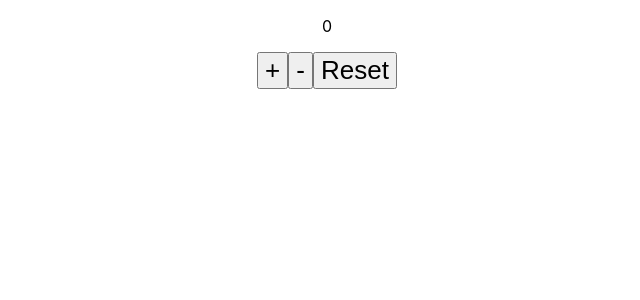
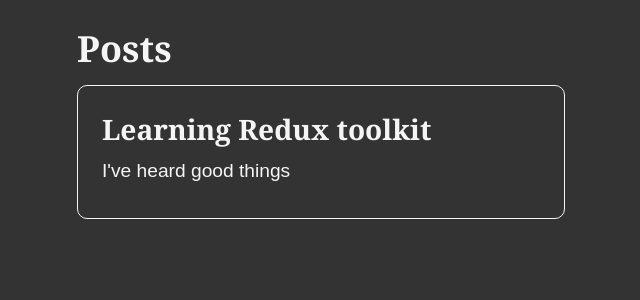
Before and after one commit to hahs-92/redux-toolkit-complete, a React (Vite) app: page / in a window 1280 px wide. Shown: the top 300 px of the page, without its empty margins (313-953 px from the left). Built offline with nearby package versions, Linux system fonts and the light colour scheme.

Commit message:
[added]: posts feature

```diff
--- a/src/App.css
+++ /dev/null
@@ -1,42 +0,0 @@
-.App {
-  text-align: center;
-}
-
-.App-logo {
-  height: 40vmin;
-  pointer-events: none;
-}
-
-@media (prefers-reduced-motion: no-preference) {
-  .App-logo {
-    animation: App-logo-spin infinite 20s linear;
-  }
-}
-
-.App-header {
-  background-color: #282c34;
-  min-height: 100vh;
-  display: flex;
-  flex-direction: column;
-  align-items: center;
-  justify-content: center;
-  font-size: calc(10px + 2vmin);
-  color: white;
-}
-
-.App-link {
-  color: #61dafb;
-}
-
-@keyframes App-logo-spin {
-  from {
-    transform: rotate(0deg);
-  }
-  to {
-    transform: rotate(360deg);
-  }
-}
-
-button {
-  font-size: calc(10px + 2vmin);
-}
--- a/src/App.jsx
+++ b/src/App.jsx
@@ -1,12 +1,13 @@
-import "./App.css";
 //components
 import { Counter } from "./features/counter/Counter";
+import { PostList } from "./features/posts/PostList";
 
 function App() {
   return (
-    <div className="App">
-      <Counter />
-    </div>
+    <main className="App">
+      {/* <Counter /> */}
+      <PostList />
+    </main>
   );
 }
 
--- a/src/app/store.js
+++ b/src/app/store.js
@@ -1,9 +1,11 @@
 import { configureStore } from "@reduxjs/toolkit";
 //reducers
 import counterReducer from "../features/counter/counterSlice";
+import postReducer from "../features/posts/postsSlice";
 
 export const store = configureStore({
   reducer: {
     counter: counterReducer,
+    posts: postReducer,
   },
 });
--- /dev/null
+++ b/src/features/posts/PostList.jsx
@@ -0,0 +1,21 @@
+import { useSelector } from "react-redux";
+import { selectAllPosts } from "./postsSlice";
+
+export function PostList() {
+  //   const posts = useSelector((state) => state.posts.posts);
+  const posts = useSelector(selectAllPosts);
+
+  const renderPosts = posts.map((post) => (
+    <article key={post.id}>
+      <h3>{post.title}</h3>
+      <p>{post.content.substring(0, 100)}</p>
+    </article>
+  ));
+
+  return (
+    <section>
+      <h2>Posts</h2>
+      {renderPosts}
+    </section>
+  );
+}
--- /dev/null
+++ b/src/features/posts/postsSlice.js
@@ -0,0 +1,26 @@
+import { createSlice } from "@reduxjs/toolkit";
+
+const postsSlice = createSlice({
+  name: "posts",
+  initialState: [
+    {
+      id: 1,
+      title: "Learning Redux toolkit",
+      content: "I've heard good things",
+    },
+  ],
+  reducers: {
+    postAdded(state, action) {
+      state.push(action.payload);
+    },
+  },
+});
+
+//selectors
+export const selectAllPosts = (state) => state.posts;
+
+//actions creater
+export const { postAdded } = postsSlice.actions;
+
+//reducer
+export default postsSlice.reducer;
--- a/src/index.css
+++ b/src/index.css
@@ -1,13 +1,69 @@
-body {
+* {
   margin: 0;
-  font-family: -apple-system, BlinkMacSystemFont, 'Segoe UI', 'Roboto', 'Oxygen',
-    'Ubuntu', 'Cantarell', 'Fira Sans', 'Droid Sans', 'Helvetica Neue',
-    sans-serif;
-  -webkit-font-smoothing: antialiased;
-  -moz-osx-font-smoothing: grayscale;
+  padding: 0;
+  box-sizing: border-box;
 }
 
-code {
-  font-family: source-code-pro, Menlo, Monaco, Consolas, 'Courier New',
-    monospace;
+html {
+  font-family: Cambria, Cochin, Georgia, Times, "Times New Roman", serif;
+  background: #333;
+  color: whitesmoke;
 }
+
+body {
+  min-height: 100vh;
+  font-size: 1.5rem;
+  padding: 0 10% 10%;
+}
+
+input,
+textarea,
+button,
+select {
+  font: inherit;
+  margin-bottom: 1em;
+}
+
+main {
+  max-width: 500px;
+  margin: auto;
+}
+
+section {
+  margin-top: 1em;
+}
+
+article {
+  margin: 0.5em 0.5em 0.5em 0;
+  border: 1px solid whitesmoke;
+  border-radius: 10px;
+  padding: 1em;
+}
+
+h1 {
+  font-size: 3.5rem;
+}
+
+p {
+  font-family: Arial, Helvetica, sans-serif;
+  line-height: 1.4;
+  font-size: 1.2rem;
+  margin: 0.5em 0;
+}
+
+form {
+  display: flex;
+  flex-direction: column;
+}
+
+.postCredit {
+  font-size: 1rem;
+}
+
+.reactionButton {
+  margin: 0 0.25em 0 0;
+  background: transparent;
+  border: none;
+  color: whitesmoke;
+  font-size: 1rem;
+}
```
